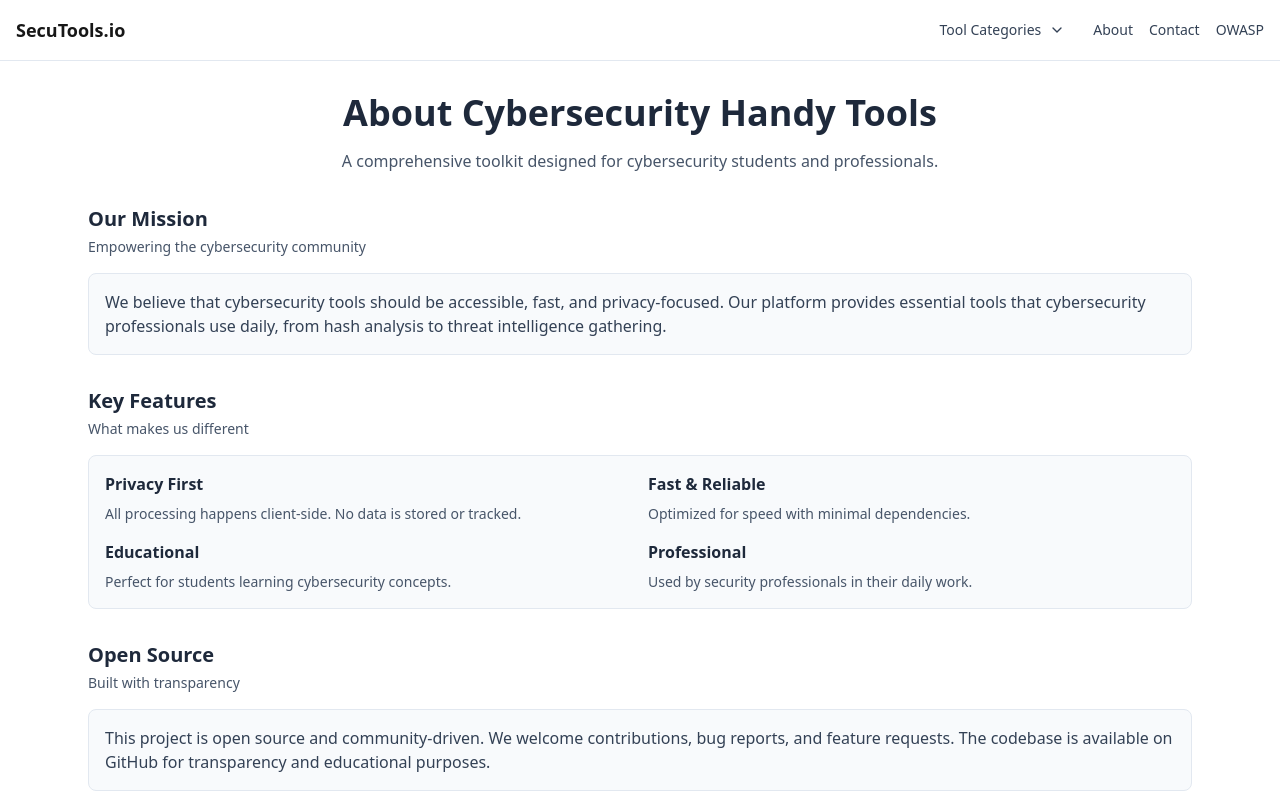
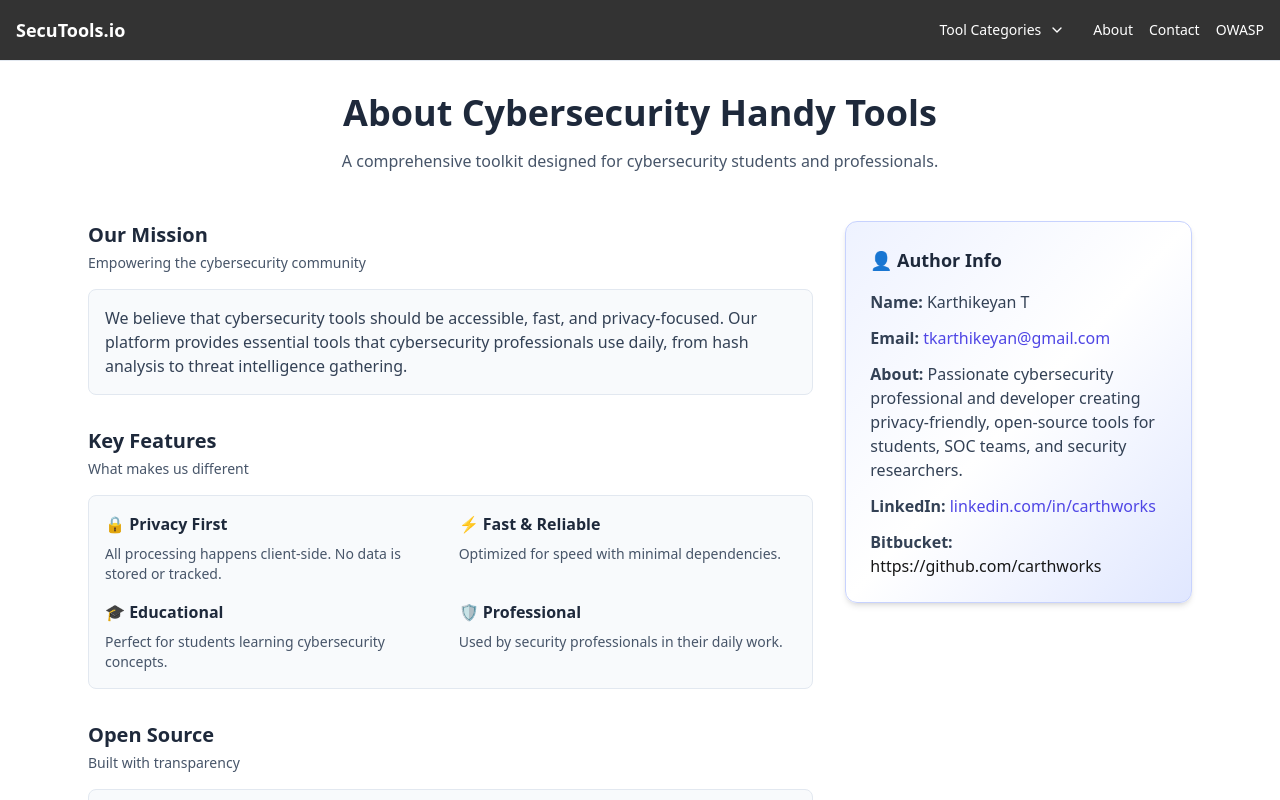
Before and after one commit to carthworks/secutools-io, a Next.js app: page /about in a window 1280 px wide. Shown: the top 800 px of the page. Built offline with nearby package versions, Linux system fonts and the light colour scheme.

Commit message:
newsfeeds3 coloeed2

```diff
--- a/app/about/page.tsx
+++ b/app/about/page.tsx
@@ -1,14 +1,24 @@
-"use client"
-import Section from "@/components/Section"
+"use client";
+
+import Section from "@/components/Section";
 
 export default function AboutPage() {
   return (
-<div className="space-y-8">
+    <div className="space-y-12">
+      {/* Hero */}
       <section className="text-center space-y-4">
-<h1 className="text-3xl sm:text-4xl font-semibold text-slate-800">About Cybersecurity Handy Tools</h1>
-<p className="text-slate-600 max-w-2xl mx-auto">A comprehensive toolkit designed for cybersecurity students and professionals.</p>
+        <h1 className="text-3xl sm:text-4xl font-semibold text-slate-800">
+          About Cybersecurity Handy Tools
+        </h1>
+        <p className="text-slate-600 max-w-2xl mx-auto">
+          A comprehensive toolkit designed for cybersecurity students and professionals.
+        </p>
       </section>
 
+      {/* 2-Column Layout */}
+      <div className="grid lg:grid-cols-3 gap-8">
+        {/* Left Column (Main Content) */}
+        <div className="lg:col-span-2 space-y-8">
           <Section title="Our Mission" subtitle="Empowering the cybersecurity community">
             <p className="text-slate-700">
               We believe that cybersecurity tools should be accessible, fast, and privacy-focused.
@@ -20,20 +30,28 @@ from hash analysis to threat intelligence gathering.
           <Section title="Key Features" subtitle="What makes us different">
             <div className="grid sm:grid-cols-2 gap-4">
               <div>
-<h3 className="font-semibold text-slate-800 mb-2"> Privacy First</h3>
-<p className="text-sm text-slate-600">All processing happens client-side. No data is stored or tracked.</p>
+                <h3 className="font-semibold text-slate-800 mb-2">🔒 Privacy First</h3>
+                <p className="text-sm text-slate-600">
+                  All processing happens client-side. No data is stored or tracked.
+                </p>
               </div>
               <div>
-<h3 className="font-semibold text-slate-800 mb-2"> Fast & Reliable</h3>
-<p className="text-sm text-slate-600">Optimized for speed with minimal dependencies.</p>
+                <h3 className="font-semibold text-slate-800 mb-2">⚡ Fast & Reliable</h3>
+                <p className="text-sm text-slate-600">
+                  Optimized for speed with minimal dependencies.
+                </p>
               </div>
               <div>
-<h3 className="font-semibold text-slate-800 mb-2"> Educational</h3>
-<p className="text-sm text-slate-600">Perfect for students learning cybersecurity concepts.</p>
+                <h3 className="font-semibold text-slate-800 mb-2">🎓 Educational</h3>
+                <p className="text-sm text-slate-600">
+                  Perfect for students learning cybersecurity concepts.
+                </p>
               </div>
               <div>
-<h3 className="font-semibold text-slate-800 mb-2"> Professional</h3>
-<p className="text-sm text-slate-600">Used by security professionals in their daily work.</p>
+                <h3 className="font-semibold text-slate-800 mb-2">🛡️ Professional</h3>
+                <p className="text-sm text-slate-600">
+                  Used by security professionals in their daily work.
+                </p>
               </div>
             </div>
           </Section>
@@ -46,5 +64,53 @@ for transparency and educational purposes.
             </p>
           </Section>
         </div>
-)
+
+        {/* Right Column (Author Info Card) */}
+        <aside className="bg-gradient-to-br from-indigo-50 via-white to-indigo-100 border border-indigo-200 rounded-xl p-6 shadow-md h-fit">
+          <h2 className="text-lg font-semibold text-slate-800 mb-4">👤 Author Info</h2>
+          <div className="space-y-3 text-slate-700">
+            <p>
+              <strong>Name:</strong> Karthikeyan T
+            </p>
+            <p>
+              <strong>Email:</strong>{" "}
+              <a
+                href="mailto:tkarthikeyan@gmail.com"
+                className="text-indigo-600 hover:underline"
+              >
+                tkarthikeyan@gmail.com
+              </a>
+            </p>
+            <p>
+              <strong>About:</strong> Passionate cybersecurity professional and developer
+              creating privacy-friendly, open-source tools for students, SOC teams,
+              and security researchers.
+            </p>
+            <p>
+              <strong>LinkedIn:</strong>{" "}
+              <a
+                href="https://www.linkedin.com/in/carthworks"
+                target="_blank"
+                rel="noreferrer"
+                className="text-indigo-600 hover:underline"
+              >
+                linkedin.com/in/carthworks
+              </a>
+            </p>
+            <p>
+              <strong>Bitbucket:</strong>{" "}
+              <a
+              href="https://github.com/carthworks"
+              target="_blank"
+              rel="noreferrer"
+              className="text-primary hover:underline"
+            >
+              https://github.com/carthworks
+            </a>
+            </p>
+          </div>
+        </aside>
+      </div>
+    </div>
+  );
 }
--- a/components/Navigation.tsx
+++ b/components/Navigation.tsx
@@ -216,16 +216,16 @@ export default function Navigation() {
     : null;
 
   return (
-    <header className="border-b border-slate-200 bg-white/80 backdrop-blur sticky top-0 z-30">
+    <header className="border-b border-slate-200 bg-black/80 backdrop-blur text-white sticky top-0 z-30">
       <div className="container mx-auto px-4 py-3 flex items-center justify-between gap-4">
         <div className="flex items-center gap-4">
           <Link href="/" className="font-semibold text-lg flex items-center gap-2">
-            <span className="text-primary">SecuTools.io</span>
+            <span className="text-primary text-white">SecuTools.io</span>
           </Link>
         </div>
 
         {/* Desktop nav */}
-        <nav className="hidden sm:flex items-center gap-4 text-sm text-slate-700">
+        <nav className="hidden sm:flex items-center gap-4 text-sm text-white-700">
           {/* Categories dropdown */}
           <div className="relative" ref={menuRef}>
             <button
--- a/components/NewsFeedSection.tsx
+++ b/components/NewsFeedSection.tsx
@@ -1,15 +1,6 @@
 "use client";
 
 import React, { useEffect, useState } from "react";
-
-/**
- * NewsFeedSection
- * - Fetches multiple RSS feeds via AllOrigins (CORS-friendly)
- * - Parses RSS XML in-browser with DOMParser
- * - Caches results in localStorage with TTL
- * - Shows latest N items, with source, time, excerpt, and link
- * - Graceful errors & UI fallback
- */
 
 type FeedItem = {
   id: string;
@@ -21,13 +12,12 @@ type FeedItem = {
   excerpt?: string;
 };
 
-const FEEDS: { url: string; source: string }[] = [
-  { url: "https://krebsonsecurity.com/feed/", source: "KrebsOnSecurity" },
-  { url: "https://www.bleepingcomputer.com/feed/", source: "BleepingComputer" },
-  { url: "https://thehackernews.com/feeds/posts/default?alt=rss", source: "The Hacker News" },
-  { url: "https://owasp.org/blog/rss/", source: "OWASP" },
-  { url: "https://www.darkreading.com/rss.xml", source: "DarkReading" },
-  // add or remove feeds as you like
+const FEEDS: { url: string; source: string; color: string }[] = [
+  { url: "https://krebsonsecurity.com/feed/", source: "KrebsOnSecurity", color: "bg-red-100 text-red-700" },
+  { url: "https://www.bleepingcomputer.com/feed/", source: "BleepingComputer", color: "bg-blue-100 text-blue-700" },
+  { url: "https://thehackernews.com/feeds/posts/default?alt=rss", source: "The Hacker News", color: "bg-yellow-100 text-yellow-700" },
+  { url: "https://owasp.org/blog/rss/", source: "OWASP", color: "bg-green-100 text-green-700" },
+  { url: "https://www.darkreading.com/rss.xml", source: "DarkReading", color: "bg-purple-100 text-purple-700" },
 ];
 
 const CACHE_KEY = "secu_news_cache_v1";
@@ -37,39 +27,42 @@ function parseRss(xmlText: string, source: string): FeedItem[] {
   if (typeof window === "undefined") return [];
   const parser = new window.DOMParser();
   const doc = parser.parseFromString(xmlText, "application/xml");
-  // if errors
   if (doc.querySelector("parsererror")) return [];
 
-  // RSS <item> or Atom <entry>
   const items = Array.from(doc.querySelectorAll("item, entry")).slice(0, 20);
-  const out: FeedItem[] = items.map((el) => {
+  return items.map((el) => {
     const title = (el.querySelector("title")?.textContent || "").trim();
     const link =
       (el.querySelector("link")?.getAttribute("href") ||
         el.querySelector("link")?.textContent ||
         el.querySelector("guid")?.textContent ||
         "") + "";
-    const pubDate = (el.querySelector("pubDate")?.textContent ||
+    const pubDate =
+      el.querySelector("pubDate")?.textContent ||
       el.querySelector("updated")?.textContent ||
       el.querySelector("dc\\:date")?.textContent ||
-      "") as string;
-    // excerpt: use description or summary or content:encoded
+      "";
     const rawExcerpt =
       el.querySelector("description")?.textContent ||
       el.querySelector("summary")?.textContent ||
       el.querySelector("content\\:encoded")?.textContent ||
       "";
-    const excerpt = rawExcerpt ? stripHtml(rawExcerpt).slice(0, 280) : "";
+    const excerpt = rawExcerpt ? stripHtml(rawExcerpt).slice(0, 200) : "";
     const id = `${source}::${title.slice(0, 80)}::${link.slice(0, 80)}`;
 
-    return { id, title, link: link || "#", pubDate, isoDate: pubDate ? new Date(pubDate).toISOString() : null, source, excerpt };
+    return {
+      id,
+      title,
+      link: link || "#",
+      pubDate,
+      isoDate: pubDate ? new Date(pubDate).toISOString() : null,
+      source,
+      excerpt,
+    };
   });
-
-  return out;
 }
 
 function stripHtml(html: string) {
-  // quick strip tags
   return html.replace(/<[^>]*>/g, "").replace(/\s+/g, " ").trim();
 }
 
@@ -93,17 +86,14 @@ function saveCache(payload: { at: number; items: FeedItem[] }) {
 export default function NewsFeedSection({ max = 8 }: { max?: number }) {
   const [items, setItems] = useState<FeedItem[]>([]);
   const [loading, setLoading] = useState(false);
+  const [lastUpdated, setLastUpdated] = useState<number | null>(null);
   const [error, setError] = useState<string | null>(null);
-  const [lastUpdated, setLastUpdated] = useState<number | null>(null);
-  const [mounted, setMounted] = useState(false);
-
 
   useEffect(() => {
     const cached = loadCache();
     if (cached && Date.now() - cached.at < CACHE_TTL_MS) {
       setItems(cached.items.slice(0, max));
       setLastUpdated(cached.at);
-      // fetch in background to refresh cache
       void fetchAll(false);
       return;
     }
@@ -111,45 +101,31 @@ export default function NewsFeedSection({ max = 8 }: { max?: number }) {
     // eslint-disable-next-line react-hooks/exhaustive-deps
   }, []);
 
-
-useEffect(() => {
-  setMounted(true);
-}, []);
-if (!mounted) return null; // or a small loading skeleton
-
-
   async function fetchAll(showLoading = true) {
     if (showLoading) {
       setLoading(true);
       setError(null);
     }
     try {
-      // fetch feeds in parallel
       const fetches = FEEDS.map(async (f) => {
-        // using AllOrigins free CORS proxy — replace with your own proxy if needed
         const proxied = `https://api.allorigins.win/raw?url=${encodeURIComponent(f.url)}`;
         try {
           const res = await fetch(proxied);
           if (!res.ok) throw new Error(`${res.status}`);
           const text = await res.text();
-          const parsed = parseRss(text, f.source);
-          return parsed;
-        } catch (err) {
-          // individual feed error — return empty
-          console.warn("feed error", f.url, err);
+          return parseRss(text, f.source);
+        } catch {
           return [] as FeedItem[];
         }
       });
 
       const results = await Promise.all(fetches);
       const merged = results.flat().sort((a, b) => {
-        // sort by isoDate if available; otherwise keep order
         const da = a.isoDate ? Date.parse(a.isoDate) : 0;
         const db = b.isoDate ? Date.parse(b.isoDate) : 0;
         return db - da;
       });
 
-      // dedupe by id (title+link)
       const seen = new Set<string>();
       const uniq: FeedItem[] = [];
       for (const it of merged) {
@@ -162,63 +138,67 @@ if (!mounted) return null; // or a small loading skeleton
       saveCache({ at: Date.now(), items: uniq });
       setItems(uniq.slice(0, max));
       setLastUpdated(Date.now());
-    } catch (err: any) {
-      console.error(err);
-      setError("Failed to fetch feeds — check network or CORS.");
+    } catch (err) {
+      setError("Failed to fetch feeds. Try again later.");
     } finally {
       setLoading(false);
     }
   }
 
   return (
-    <section className="max-w-4xl mx-auto space-y-3">
+    <section className="max-w-5xl mx-auto space-y-6">
+      {/* Header */}
       <div className="flex items-center justify-between">
         <div>
-          <h3 className="text-lg font-semibold">Latest Security News</h3>
-          <p className="text-sm text-slate-600">Aggregated from community security feeds (client-side). Click an item to open the source.</p>
+          <h3 className="text-2xl font-bold text-indigo-700">🔔 Latest Security News</h3>
+          <p className="text-sm text-slate-600">
+            Aggregated from trusted cybersecurity feeds. Stay updated with the latest threats and insights.
+          </p>
         </div>
-        <div className="flex items-center gap-2 text-xs text-slate-500">
         <button
           onClick={() => void fetchAll(true)}
-            className="px-2 py-1 border rounded text-xs bg-white"
-            title="Refresh feeds"
+          className="px-3 py-1 text-xs rounded-md border border-indigo-300 bg-indigo-50 hover:bg-indigo-100 text-indigo-700 transition-all"
         >
-            Refresh
+          {loading ? "⏳ Loading…" : "🔄 Refresh"}
         </button>
-          <div>{loading ? "Loading…" : lastUpdated ? `Updated ${new Date(lastUpdated).toLocaleTimeString()}` : ""}</div>
-        </div>
       </div>
 
       {error && <div className="text-sm text-red-600">{error}</div>}
 
-      <div className="grid gap-3 sm:grid-cols-2">
-        {items.map((it) => (
+      {/* News Grid */}
+      <div className="grid gap-4 sm:grid-cols-2">
+        {items.map((it) => {
+          const feed = FEEDS.find((f) => f.source === it.source);
+          return (
             <a
               key={it.id}
               href={it.link}
               target="_blank"
               rel="noreferrer"
-            className="block p-3 border rounded hover:shadow-md bg-white min-h-[64px]"
-            title={`${it.title} — ${it.source}`}
+              className="block p-4 rounded-lg shadow hover:shadow-lg transition-all border bg-white group"
             >
               <div className="flex items-start gap-3">
-              <div className="flex-shrink-0">
-                <div className="w-10 h-10 rounded bg-slate-100 flex items-center justify-center text-xs font-semibold text-slate-700">
-                  {it.source.split(" ").map((s) => s[0]).slice(0, 2).join("")}
+                <div
+                  className={`px-2 py-1 text-xs font-semibold rounded ${feed?.color}`}
+                >
+                  {it.source}
                 </div>
               </div>
-              <div className="flex-1">
-                <div className="text-sm font-medium">{it.title}</div>
-                <div className="text-xs text-slate-500 mt-1">{it.excerpt || it.source}</div>
-                <div className="text-xs text-slate-400 mt-1">{it.isoDate ? new Date(it.isoDate).toLocaleString() : ""} • {it.source}</div>
-              </div>
+              <h4 className="font-medium text-slate-800 mt-2 group-hover:text-indigo-700">
+                {it.title}
+              </h4>
+              <p className="text-xs text-slate-600 mt-1 line-clamp-3">{it.excerpt}</p>
+              <div className="text-xs text-slate-400 mt-2">
+                {it.isoDate ? new Date(it.isoDate).toLocaleString() : ""}
               </div>
             </a>
-        ))}
+          );
+        })}
       </div>
 
+      {/* Footer */}
       <div className="text-xs text-slate-400 mt-2">
-        Tip: if some feeds fail due to CORS or rate-limits, add a small serverless proxy (Netlify/ Vercel function) or replace the AllOrigins proxy with your own.
+        ℹ️ Some feeds may fail due to CORS/rate-limits. Add your own proxy for reliability.
       </div>
     </section>
   );
```
Lines whose indentation alone changed are shown as unchanged.
